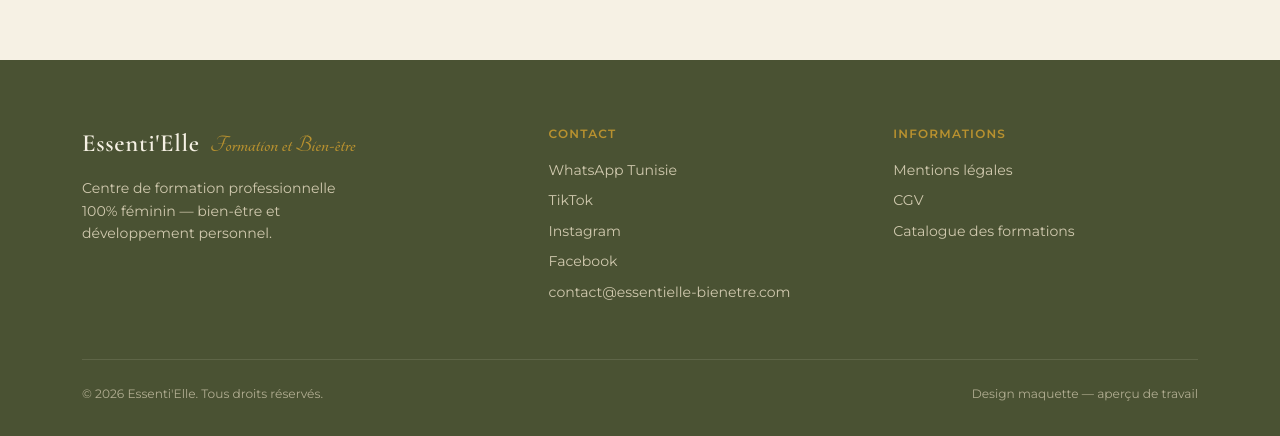
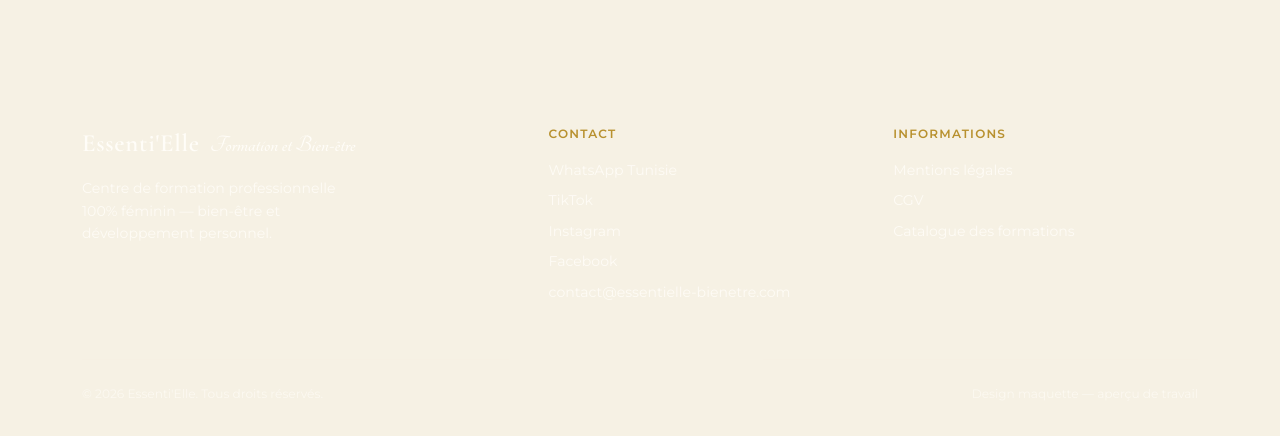
Before and after one commit to lindalindachaibi-ux/Essenti-Elle, a Next.js app: page / in a window 1280 px wide. Shown: the part 5169-5605 px from the top of the page. Built offline with nearby package versions, Linux system fonts and the light colour scheme.

Commit message:
Ajoute file google console

```diff
--- a/app/globals.css
+++ b/app/globals.css
@@ -418,15 +418,14 @@
 }
 
 /* ---------- footer ---------- */
-footer{background:var(--olive-deep); color:var(--sand); padding:64px 0 32px;}
+footer{background:var( --color-olive); color: #fffdf8;; padding:64px 0 32px;}
 .footer-grid{display:grid; grid-template-columns:1.4fr 1fr 1fr; gap:40px; margin-bottom:48px;}
 .footer-grid h5{font-family:'Montserrat', sans-serif; text-transform:uppercase; letter-spacing:0.1em; font-size:0.75rem; color:var(--gold); margin-bottom:16px; font-weight:600;}
-.footer-grid p, .footer-grid a{font-size:0.88rem; color:var(--sand); opacity:0.85; display:block; margin-bottom:8px;}
-.footer-brand .brand-name{color:var(--cream);}
-.footer-brand .brand-tag{color:var(--gold);}
+.footer-grid p, .footer-grid a{font-size:0.88rem; color: #fffdf8;; opacity:0.85; display:block; margin-bottom:8px;}
+.footer-brand .brand-name{color:#fffdf8;}
+.footer-brand .brand-tag{color:var(--color-gold);}
 .footer-bottom{border-top:1px solid rgba(246,241,228,0.18); padding-top:24px; display:flex; justify-content:space-between; flex-wrap:wrap; gap:12px; font-size:0.76rem; opacity:0.65;}
 @media (max-width:700px){ .footer-grid{grid-template-columns:1fr;} }
-
 /* ---------- CGV ---------- */
 .cgv-page{background:var(--cream); min-height:100vh;}
 .cgv-hero{position:relative; overflow:hidden; padding:104px 0 78px; background:var(--olive-deep); color:var(--cream);}
--- /dev/null
+++ b/public/googleb68d59498369c5e6.html
@@ -0,0 +1 @@
+google-site-verification: googleb68d59498369c5e6.html
```
